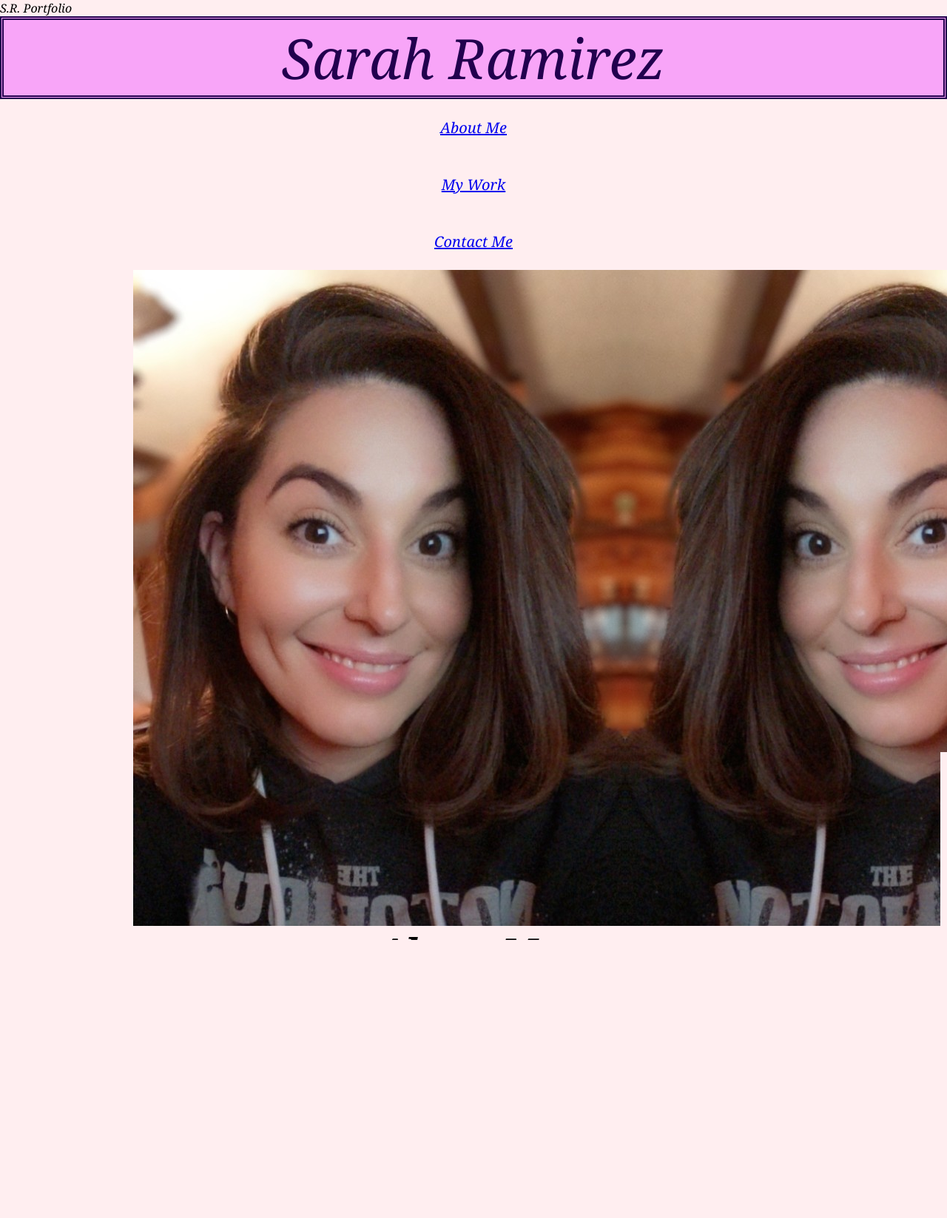
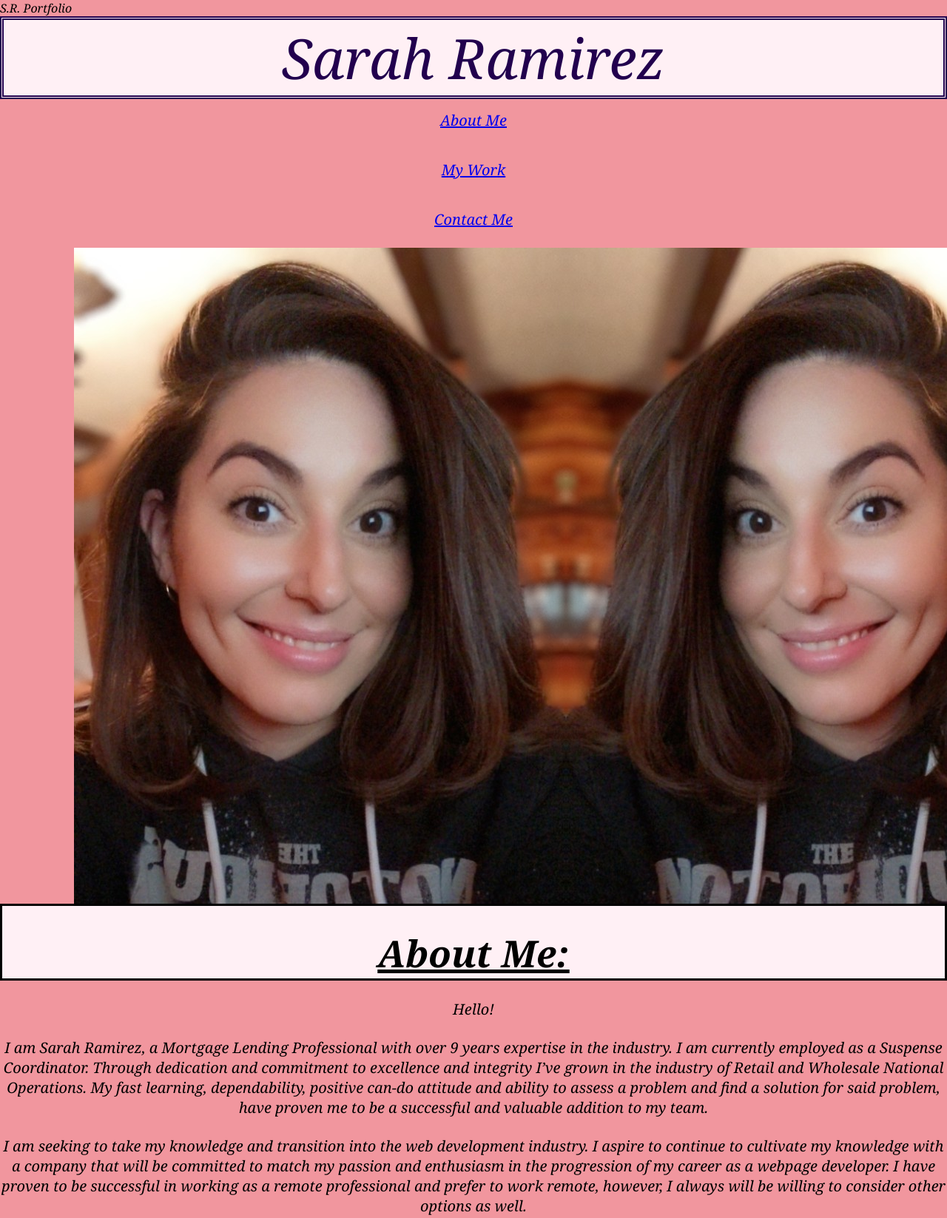
Before and after one commit to ramirez-s/Portfolio, a plain HTML site: page Assets/index.html in a window 1280 px wide. Shown: the top 1647 px of the page at 74% size. Drawn offline with Linux system fonts and the light colour scheme.

Commit message:
making changes to styling.css

```diff
--- a/Assets/style.css
+++ b/Assets/style.css
@@ -1,3 +1,4 @@
+/*Universal styling setting the display, padding, margin, font family and style as well box sizing. */
 * {
     box-sizing: border-box;
     padding: 0;
@@ -8,8 +9,9 @@
 }
 
 body {
-    background-color: #ffeef0;
+    background-color: #f1969e;
 }
+
 
 header {
     font-size: 75px;
@@ -20,11 +22,11 @@ header {
     border: rgb(34, 0, 78);
     border-style: double;
     border-width: thick;
-    background-color: rgb(248, 165, 248);
+    background-color: lavenderblush;
 }
 
 a {
-    padding: 25px 25px 25px 25px;
+    padding: 15px 15px 25px 15px;
     display: block;
     text-align: center;
     font-size: 20px;
@@ -32,7 +34,7 @@ a {
 
 #portrait {
     -webkit-box-reflect: right;
-    margin-left: 180px;
+    margin-left: 100px;
 }
 
 #photo1 {
@@ -72,17 +74,25 @@ h1 {
     text-align: center;
     text-decoration: black underline;
     font-size: 50px;
+    padding-top: 30px;
+    border: black;
+    border-style: solid;
+    background-color: lavenderblush;
+    float: center;
 }
 
 #flex-container {
     display: flex;
     flex-direction: column;
     align-items: center;
+    padding: 5px 5px 5px 5px;
 }
 
 .headers {
     padding-top: 50px;
+    padding-bottom: 0px;
     text-decoration: underline;
+    float: center;
 }
 
 footer {
@@ -95,6 +105,7 @@ footer {
 footer h5 {
     border: black;
     border-style: solid;
+    background-color: lavenderblush;
     font-size: 18px;
     text-align: center;
 }
@@ -110,9 +121,10 @@ footer h5 {
       text-align: center;
     }
     #portrait {
-        align-items: center;
-        -webkit-box-direction: normal;
+        -webkit-box-reflect: right;
+        margin-left: 0px;
     }
+}
 
 @media screen and (max-width: 768px) {
     body {
@@ -122,15 +134,5 @@ footer h5 {
       flex-direction: column;
       align-items: center;
       text-align: center;
-  }
-
-
-
-
-
-
-
-
-
-
-  }
+    }
+}
```
Also changed, not shown: Assets/Images/Web-Capture.jpeg (added).
